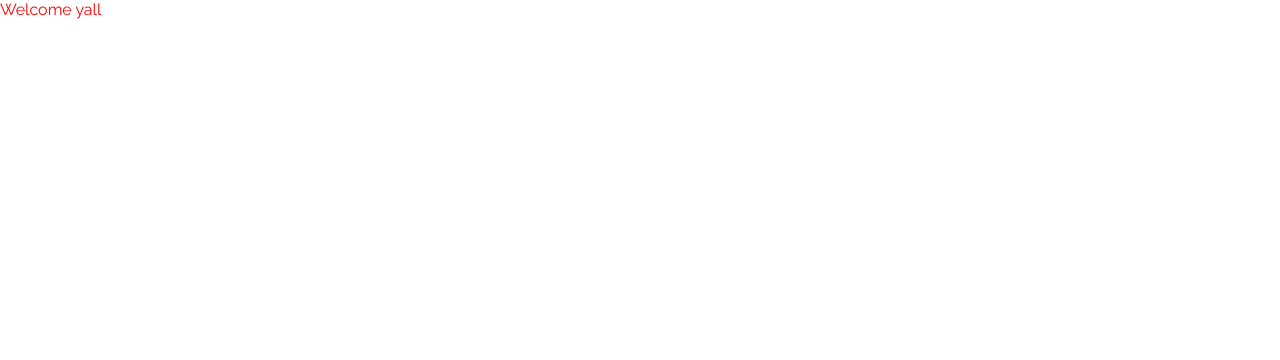
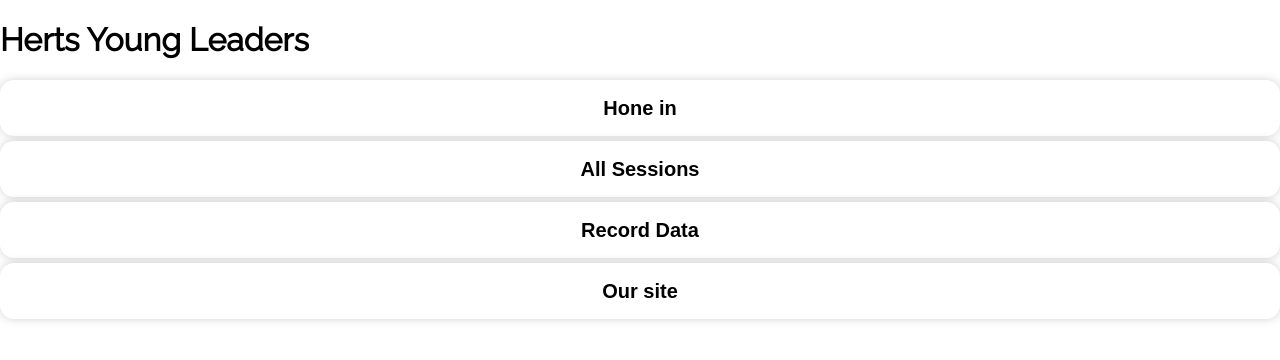
Before and after one commit to ChinyeluLyon/herts-young-leaders, a Next.js app: page / in a window 1280 px wide. Shown: the top 360 px of the page. Built offline with nearby package versions, Linux system fonts and the light colour scheme.

Commit message:
added initial components

```diff
--- /dev/null
+++ b/components/Button/Button.styles.ts
@@ -0,0 +1,18 @@
+import styled from "styled-components";
+
+export const Button = styled.button`
+  width: 100%;
+  border: none;
+  background-color: white;
+  height: 56px;
+  background: #ffffff;
+  box-shadow: 0px 0px 8px #4d4d4d40;
+  border-radius: 14px;
+  transition: transform 0.3s;
+
+  &:hover {
+    cursor: pointer;
+    transform: scale(0.97);
+    transition: transform 0.3s;
+  }
+`;
--- /dev/null
+++ b/components/Button/Button.tsx
@@ -0,0 +1,21 @@
+import * as S from "./Button.styles";
+
+type ButtonProps = {
+  children: React.ReactNode;
+  onClick?: (ev: React.MouseEvent<HTMLButtonElement, MouseEvent>) => void;
+};
+const Button = ({ children, onClick }: ButtonProps) => {
+  return (
+    <S.Button
+      onClick={(ev) => {
+        if (onClick) {
+          onClick(ev);
+        }
+      }}
+    >
+      <h2>{children}</h2>
+    </S.Button>
+  );
+};
+
+export default Button;
--- /dev/null
+++ b/modules/Home/Home.styles.ts
@@ -0,0 +1,7 @@
+import styled from "styled-components";
+
+export const ButtonWrapper = styled.div`
+  display: flex;
+  flex-direction: column;
+  gap: 5px;
+`;
--- /dev/null
+++ b/modules/Home/Home.tsx
@@ -0,0 +1,42 @@
+import Button from "../../components/Button/Button";
+import * as S from './Home.styles'
+
+const HomeModule = () => {
+  return (
+    <div>
+      <h1>Herts Young Leaders</h1>
+      <S.ButtonWrapper>
+      <Button
+        onClick={(ev) => {
+          console.log(ev);
+        }}
+      >
+        Hone in
+      </Button>
+      <Button
+        onClick={(ev) => {
+          console.log(ev);
+        }}
+      >
+        All Sessions
+      </Button>
+      <Button
+        onClick={(ev) => {
+          console.log(ev);
+        }}
+      >
+        Record Data
+      </Button>
+      <Button
+        onClick={(ev) => {
+          console.log(ev);
+        }}
+      >
+        Our site
+      </Button>
+      </S.ButtonWrapper>
+    </div>
+  );
+};
+
+export default HomeModule;
--- a/package.json
+++ b/package.json
@@ -11,12 +11,14 @@
   "dependencies": {
     "next": "12.2.5",
     "react": "18.2.0",
-    "react-dom": "18.2.0"
+    "react-dom": "18.2.0",
+    "styled-components": "^5.3.5"
   },
   "devDependencies": {
     "@types/node": "18.7.2",
     "@types/react": "18.0.17",
     "@types/react-dom": "18.0.6",
+    "@types/styled-components": "^5.1.26",
     "eslint": "8.21.0",
     "eslint-config-next": "12.2.5",
     "typescript": "4.7.4"
--- a/pages/index.tsx
+++ b/pages/index.tsx
@@ -1,7 +1,12 @@
 import type { NextPage } from "next";
+import Button from "../components/Button/Button";
+import HomeModule from "../modules/Home/Home";
+
 
 const Home: NextPage = () => {
-  return <div>Welcome yall</div>;
+  return (
+   <HomeModule/>
+  );
 };
 
 export default Home;
--- a/styles/globals.css
+++ b/styles/globals.css
@@ -4,7 +4,6 @@ body {
   margin: 0;
   font-family: Raleway, -apple-system, BlinkMacSystemFont, Segoe UI, Roboto, Oxygen,
     Ubuntu, Cantarell, Fira Sans, Droid Sans, Helvetica Neue, sans-serif;
-    color:red;
 }
 
 a {
```
Also changed, not shown: 2 other files (tests, documents, lock files or other folders).
